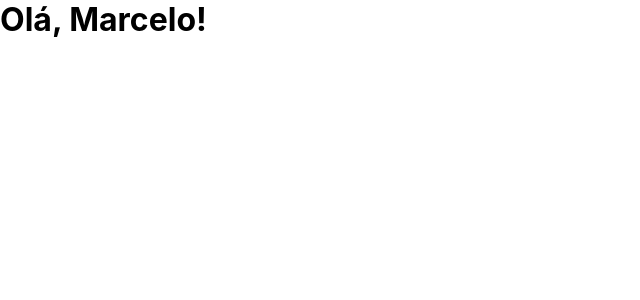
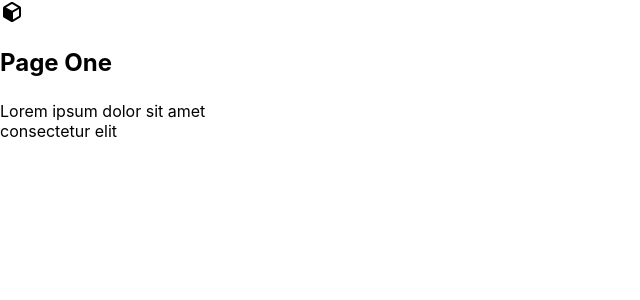
Before and after one commit to MarceloAfonso-dev/SDJ.Primeiro-React, a React (Create React App) app: page / in a window 1280 px wide. Shown: the top 300 px of the page, without its empty margins (0-640 px from the left). Built offline with nearby package versions, Linux system fonts and the light colour scheme.

Commit message:
card semi-estático

```diff
--- a/src/App.jsx
+++ b/src/App.jsx
@@ -1,11 +1,7 @@
-function Saudacao({ nome = 'Mundo' }) {
-  return <h1>Olá, {nome}!</h1>;
-}
+import Card from "./components/card";
 
 export default function App() {
   return (
-    <div>
-      <Saudacao nome="Marcelo" />
-    </div>
+    Card({title: 'Page One', description: 'Lorem ipsum dolor sit amet consectetur elit'})
   );
 }
--- a/src/components/card/index.jsx
+++ b/src/components/card/index.jsx
@@ -1,12 +1,12 @@
 import './style.css'
+import Box from "../../assets/images/Relume.svg"
 
-export default function Card({title, description, image}) {
+export default function Card({title, description}) {
     return(
-        <div className='card'>
-            <p className='titulo'>{title}</p>
-            <img src={image} alt="imageAlt" />
-            <p className='descricao'>{description}</p>
-            <div className='barra'></div>
+        <div className='card-container'>
+            <img src={Box} alt="imagem de um card" />
+            <h2>{title}</h2>
+            <p>{description}</p>
         </div>
     );
 }
--- a/src/components/card/style.css
+++ b/src/components/card/style.css
@@ -1,38 +1,8 @@
-.card {
-    width: 300px;
-    height: 430px;
-    background-color: #f6f6f6;
-    border-radius: 10px;
-    box-shadow: 0 0 10px rgba(0, 0, 0, 0.1);
-    overflow: hidden;
+.card-container {
     display: flex;
     flex-direction: column;
-    justify-content: space-between;
-    padding: 0 20px;
+    align-items: flex-start;
+    width: 226px;
+    height: 40px;
+    gap: 24px;
 }
-
-.card > img {
-    width: 100%;
-    object-fit: cover;
-    border-radius: 10px 10px 0 0;
-}
-
-.titulo {
-    font-size: 25px;
-    font-weight: 700;
-    color: #333;
-    margin: auto 0 10px 0;
-}
-
-.descricao {
-    font-size: 16px;
-    color: #666;
-    margin: 10px 0 0px 0;
-}
-.barra {
-    width: 100%;
-    height: 5px;
-    background-color: #f77003;
-    border-radius: 5px;
-    margin: 10px 0 80px 0;
-}
```
Also changed, not shown: src/assets/images/Relume.svg (added).
